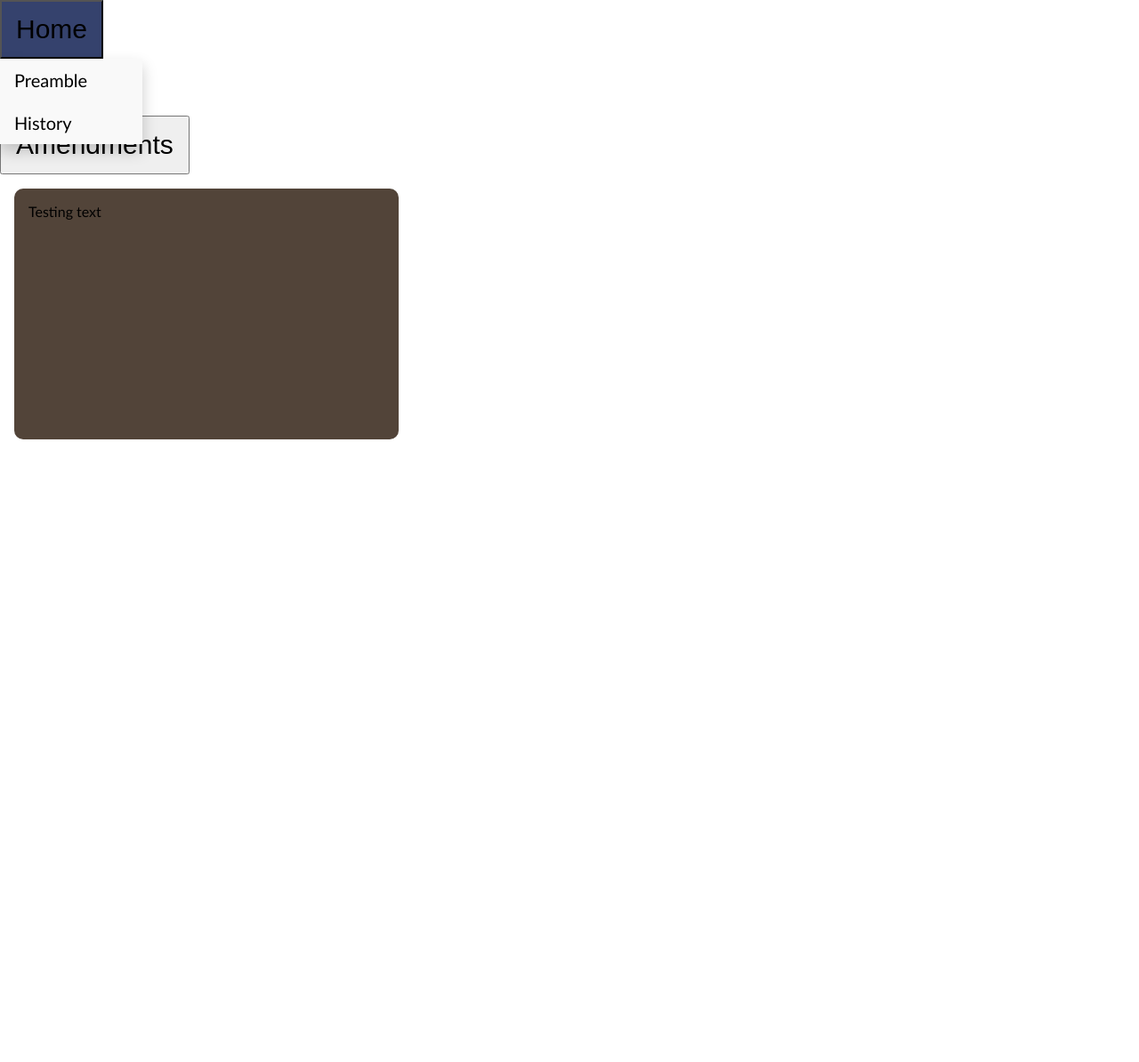
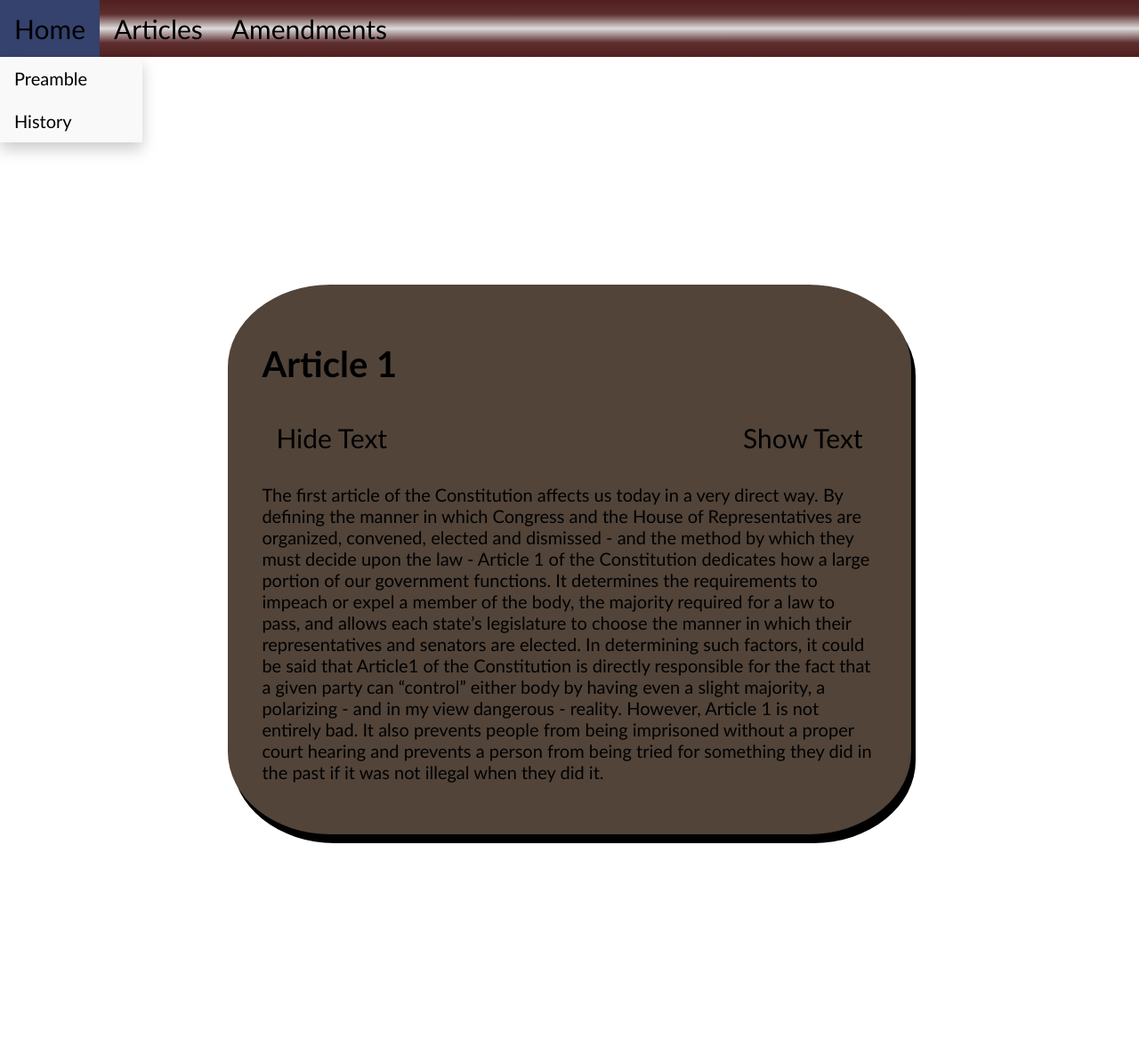
Before and after one commit to RPI-ITWS/ITWS2110-team14, a PHP site: page /constitution/articles.html in a window 1280 px wide. Shown: the whole page at 89% size. Before the commit the page ends 494 px from the top, so only its background shows below. Run offline with PHP 8.4, Linux system fonts and the light colour scheme.

Commit message:
finishing the navbar, minus some links to the different sections. also adding some formatting for the text

```diff
--- a/constitution/articles.html
+++ b/constitution/articles.html
@@ -13,23 +13,18 @@
    </head>
    <body>
     <div class="navbar">
-      <div class="dropdown">
-         <button class="dropbtn">
-            Home
-            <div class="fa fa-caret-down"></div>
-         </button>
+      <ul class="navbar">
+       <li class="dropdown">
+         <a href="constitution.html" class="dropbtn">Home</a>
          <div class="dropdown-content">
-            <a href="#">Preamble</a>
-            <a href="#">History</a>
+           <a href="#preamble">Preamble</a>
+           <a href="#history">History</a>
          </div>
-      </div>
-      <div class="dropdown">
-         <a href="amendments.html" class = "dropbtn">
-            Articles
-            <!-- <div class="fa fa-caret-down"></div> -->
-         </a>
+       </li>
+       <li class="dropdown">
+         <a href="#" class="dropbtn">Articles</a>
          <div class="dropdown-content">
-            <a href="amendments.html">Article 1</a>
+           <a href="#">Article 1</a>
            <a href="#">Article 2</a>
            <a href="#">Article 3</a>
            <a href="#">Article 4</a>
@@ -37,12 +32,9 @@
            <a href="#">Article 6</a>
            <a href="#">Article 7</a>
         </div>
-      </div>
-      <div class="dropdown">
-         <button class="dropbtn">
-            Amendments
-            <div class="fa fa-caret-down"></div>
-         </button>
+       </li>
+       <li class="dropdown">
+         <a href="amendments.html" class="dropbtn">Amendments</a>
          <div class="dropdown-content">
            <a href="#">Amendment 1</a>
             <a href="#">Amendment 2</a>
@@ -55,12 +47,29 @@
             <a href="#">Amendment 9</a>
             <a href="#">Amendment 10</a>
          </div>
+       </li>
+     </ul>
    </div>
+   <ul class = "listContent">
+    <li>
+      <div class="parentContainer">
+        <h1 id="preamble">Article 1</h1>
+        <a href="#" class="hideText">Hide Text</a>
+        <a href="#" class="showText">Show Text</a>
+        <div class="textContainer">
+           <p>
+            The first article of the Constitution affects us today in a very direct way. By defining the manner in which Congress and the House of Representatives are organized, convened, elected and dismissed - and the method by which they must decide upon the law - Article 1 of the Constitution dedicates how a large portion of our government functions.
+
+            It determines the requirements to impeach or expel a member of the body, the majority required for a law to pass, and allows each state’s legislature to choose the manner in which their representatives and senators are elected.
+
+            In determining such factors, it could be said that Article1 of the Constitution is directly responsible for the fact that a given party can “control” either body by having even a slight majority, a polarizing - and in my view dangerous - reality.
+
+            However, Article 1 is not entirely bad. It also prevents people from being imprisoned without a proper court hearing and prevents a person from being tried for something they did in the past if it was not illegal when they did it.
+
+           </p>
           </div>
-      <custom-card>
-         <div>
-         Testing text
-         <div>
-      </custom-card>
+    </li>
+   </ul>
+
    </body>
 </html>
--- a/constitution/constitution.html
+++ b/constitution/constitution.html
@@ -17,7 +17,7 @@
    </head>
    <body>
       <div class="navbar">
-         <ul>
+         <ul class="navbar">
           <li class="dropdown">
             <a href="#" class="dropbtn">Home</a>
             <div class="dropdown-content">
--- a/constitution/styles.css
+++ b/constitution/styles.css
@@ -26,11 +26,14 @@ body {
   font-size: 20px;
   display: inline-block;
   margin: 20%;
-  height: 250px;
-  width: 40%;
 }
-
-ul {
+ul.listContent{
+  list-style-type: none;
+  margin: 0;
+  padding: 0;
+  overflow: hidden;
+}
+ul.navbar {
   list-style-type: none;
   margin: 0;
   padding: 0;
@@ -84,6 +87,10 @@ li.dropdown {
 .dropdown:hover .dropdown-content {
   display: block;
 }
+
+.showText{
+  float:right;
+}
 /* Link to Preamble section */
 #preamble {
 }
```
Also changed, not shown: constitution/amendments.html (+14 -21 lines). Lines whose indentation alone changed are shown as unchanged.
